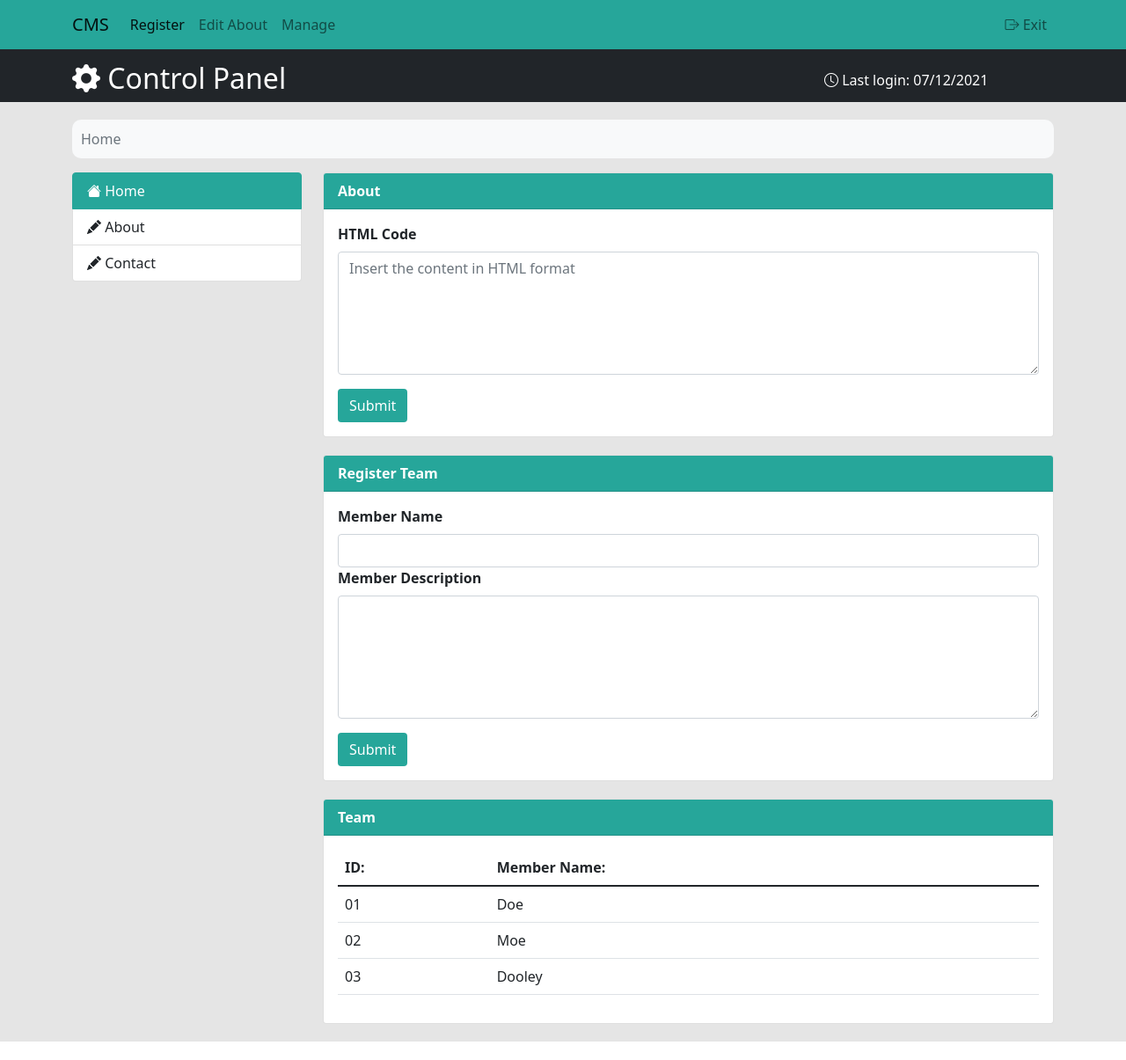
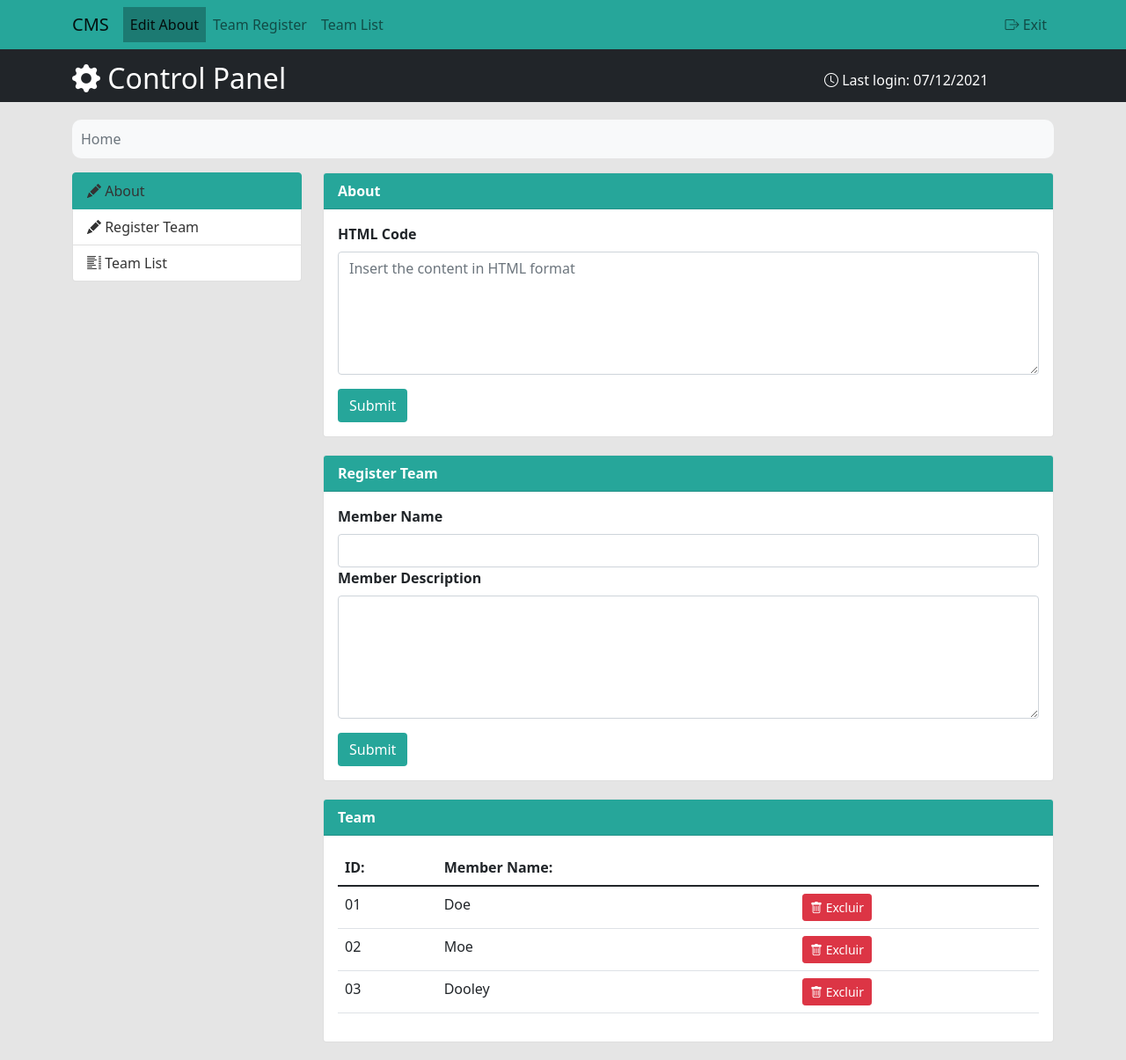
Before and after one commit to RafaMT93/PHP_With_BS_Project_CMS, a PHP site: page / in a window 1280 px wide. Shown: the whole page at 88% size. Before the commit the page ends 1184 px from the top, so only its background shows below. Run offline with PHP 8.4, Linux system fonts and the light colour scheme; some libraries are stand-ins or nearby versions.

Commit message:
Interactive menu in JQuery added

```diff
--- a/css/style.css
+++ b/css/style.css
@@ -6,6 +6,7 @@
   --dark: #212529;
   --black: #000;
   --defaultColor: #26a69a;
+  --defaultColorHover: #1c7a72;
 }
 * {
   margin: 0;
@@ -27,9 +28,16 @@ body {
 .navbar-defaultColor {
   background-color: var(--defaultColor);
 }
+.nav-link.active {
+  background-color: var(--defaultColorHover);
+}
 .list-group-item.active {
   background-color: var(--defaultColor);
   border-color: var(--defaultColor);
+}
+.list-group > .list-group-item a {
+  color: var(--blackText);
+  text-decoration: none;
 }
 section.card {
   margin-bottom: 1.25rem;
--- a/index.php
+++ b/index.php
@@ -19,15 +19,15 @@
           <span class="navbar-toggler-icon"></span>
         </button>
         <div class="collapse navbar-collapse" id="navbarSupportedContent">
-          <ul class="navbar-nav me-auto mb-2 mb-lg-0">
+          <ul id="principal-menu" class="navbar-nav me-auto mb-2 mb-lg-0">
             <li class="nav-item">
-              <a class="nav-link active" aria-current="page" href="#" role="nav-link">Register</a>
+              <a class="nav-link active" aria-current="page" href="#" role="nav-link" ref_sys="about_team">Edit About</a>
             </li>
             <li class="nav-item">
-              <a class="nav-link" href="about" role="nav-link">Edit About</a>
+              <a class="nav-link" href="#" role="nav-link" ref_sys="team_regist">Team Register</a>
             </li>
             <li class="nav-item">
-              <a class="nav-link" href="contact" role="nav-link">Manage</a>
+              <a class="nav-link" href="#" role="nav-link" ref_sys="team_list">Team List</a>
             </li>
           </ul>
           <ul class="navbar-nav ms-auto">
@@ -75,12 +75,16 @@
         <div class="row">
           <div class="col-md-3">
 
-            <ul class="list-group">
+            <ul id="second-menu" class="list-group">
               <li class="list-group-item active" aria-current="true">
-                <i class="bi bi-house-fill"></i> Home
+                <a href="#" ref_sys="about_team"><i class="bi bi-pencil-fill"></i> About</a>
               </li>
-              <li class="list-group-item"><i class="bi bi-pencil-fill"></i> About</li>
-              <li class="list-group-item"><i class="bi bi-pencil-fill"></i> Contact</li>
+              <li class="list-group-item">
+                <a href="#" ref_sys="team_regist"><i class="bi bi-pencil-fill"></i> Register Team</a>
+              </li>
+              <li class="list-group-item">
+                <a href="#" ref_sys="team_list"><i class="bi bi-list-columns"></i> Team List</a>
+              </li>
             </ul>
 
           </div>
@@ -129,20 +133,39 @@
                     <tr>
                       <th>ID: </th>
                       <th>Member Name:</th>
+                      <th></th>
                     </tr>
                   </thead>
                   <tbody>
                     <tr>
                       <td>01</td>
                       <td>Doe</td>
+                      <td>
+                        <button type="button" class="btn btn-danger btn-sm">
+                          <i class="bi bi-trash"></i>
+                          Excluir
+                        </button>
+                      </td>
                     </tr>
                     <tr>
                       <td>02</td>
                       <td>Moe</td>
+                      <td>
+                        <button type="button" class="btn btn-danger btn-sm">
+                          <i class="bi bi-trash"></i>
+                          Excluir
+                        </button>
+                      </td>
                     </tr>
                     <tr>
                       <td>03</td>
                       <td>Dooley</td>
+                      <td>
+                        <button type="button" class="btn btn-danger btn-sm">
+                          <i class="bi bi-trash"></i>
+                          Excluir
+                        </button>
+                      </td>
                     </tr>
                   </tbody>
                 </table>
@@ -157,6 +180,17 @@
 
     <script src="https://code.jquery.com/jquery-3.6.0.min.js"></script>
     <script src="./js/bootstrap.bundle.min.js"></script>
+    <script type="text/javascript">
+      $(function(){
+        $('#principal-menu a, .list-group-item a').click(function(){
+          $('#principal-menu a, .list-group-item').removeClass('active');
+          $('.list-group-item a[ref_sys='+$(this).attr('ref_sys')+']').parent().addClass('active');
+          $('#principal-menu a[ref_sys='+$(this).attr('ref_sys')+']').addClass('active');
+
+          return false;
+        })
+      });
+    </script>
 
   </body>
 
```
